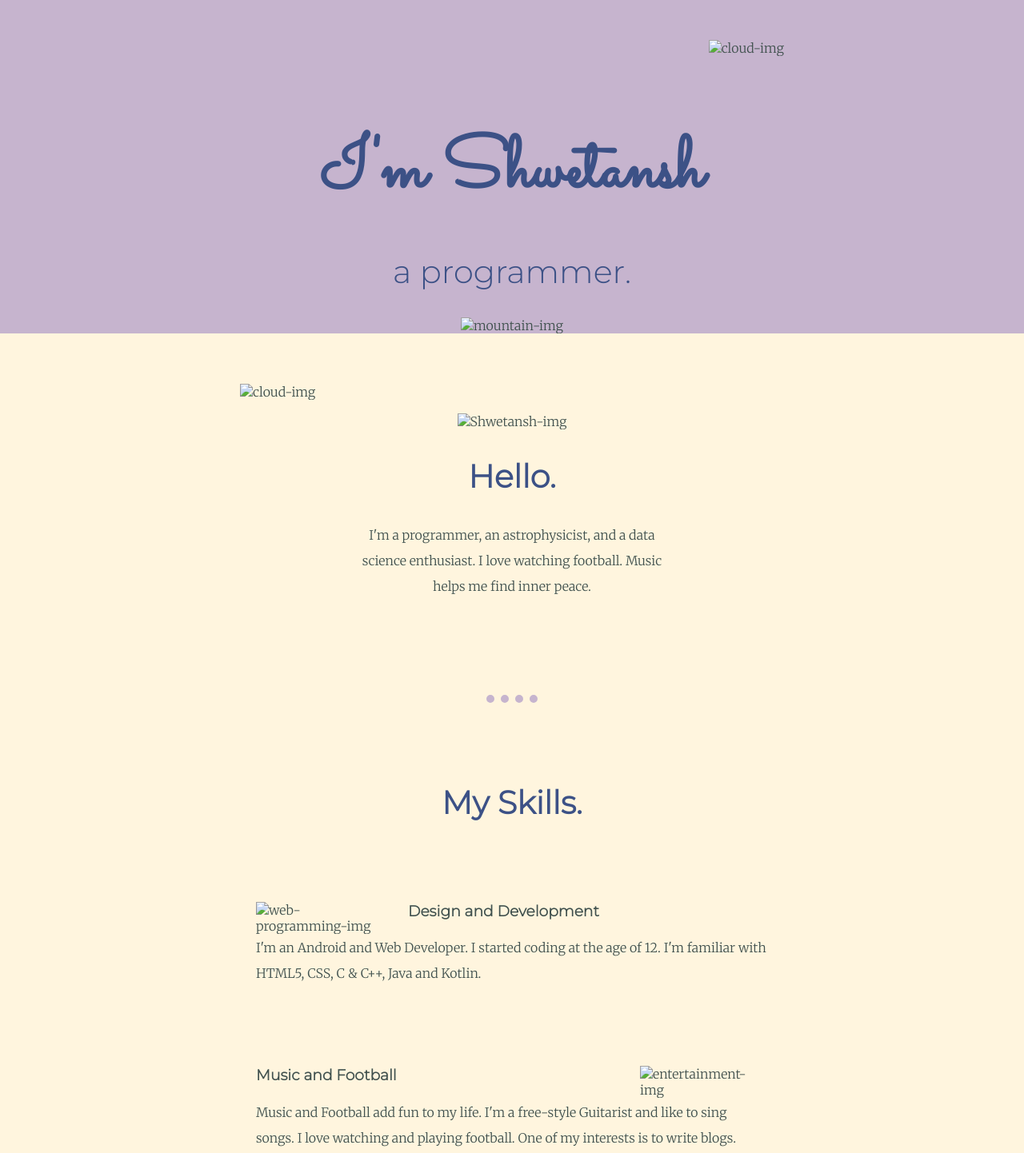
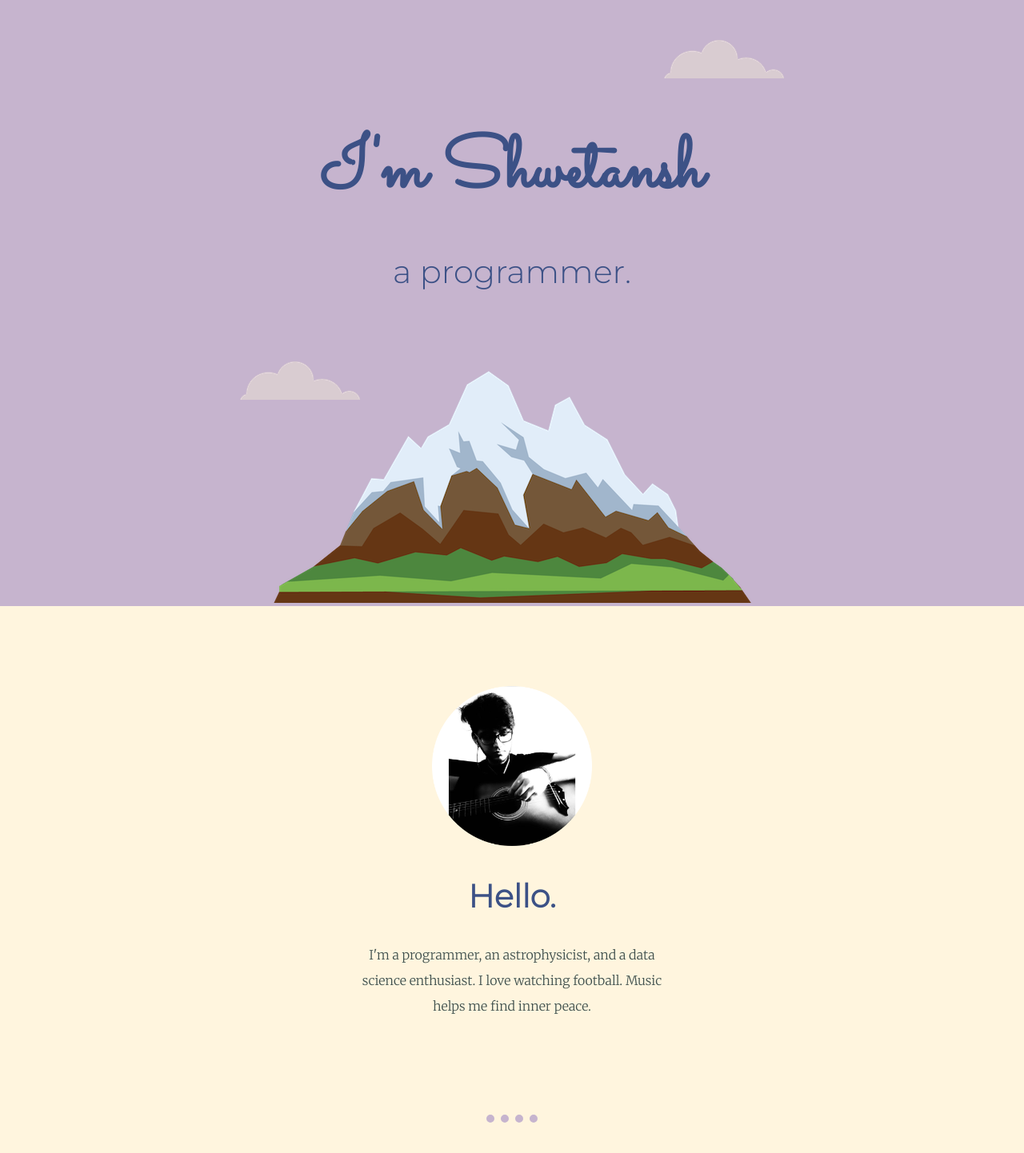
Before and after one commit to shwetanshsuman/cv, a plain HTML site: page index.html in a window 1280 px wide. Shown: the top 1442 px of the page at 80% size. Drawn offline with Linux system fonts and the light colour scheme; files that its build step writes are made by us from their sources.

Commit message:
Update index.html

```diff
--- a/index.html
+++ b/index.html
@@ -5,7 +5,7 @@
     <meta http-equiv="X-UA-Compatible" content="IE=edge">
     <meta name="viewport" content="width=device-width, initial-scale=1.0">
     <title>Shwetansh Suman</title>
-    <link rel="stylesheet" href="CSS/styles.css">
+    <link rel="stylesheet" href="styles.css">
     <link rel="shortcut icon" href="favicon.ico" type="image/x-icon">
     <link rel="preconnect" href="https://fonts.googleapis.com">
 <link rel="preconnect" href="https://fonts.gstatic.com" crossorigin>
@@ -13,16 +13,16 @@
 </head>
 <body>
     <div class="top_container">
-        <img class="top_cloud" src="images/cloud.png" alt="cloud-img">
+        <img class="top_cloud" src="cloud.png" alt="cloud-img">
         <h1>I'm Shwetansh</h1>
         <h2 class="header_two">a programmer.</h2>
-        <img class="bottom_cloud" src="images/cloud.png" alt="cloud-img">
-        <img src="images/mountain.png" alt="mountain-img">
+        <img class="bottom_cloud" src="cloud.png" alt="cloud-img">
+        <img src="mountain.png" alt="mountain-img">
     </div>
 
     <div class="middle_container">
         <div class="profile">
-          <img src="images/circle-cropped.png" width="200px" height="200px" alt="Shwetansh-img">
+          <img src="circle-cropped.png" width="200px" height="200px" alt="Shwetansh-img">
           <h2>Hello.</h2>
           <p class="intro">I'm a programmer, an astrophysicist, and a data science enthusiast. I love watching football. Music helps me find inner peace.</p><br>
         </div>
@@ -30,12 +30,12 @@
         <div class="skills">
           <h2>My Skills.</h2>
           <div class="skill_row">
-            <img class="skill_one" src="images/web-programming.png" alt="web-programming-img">
+            <img class="skill_one" src="web-programming.png" alt="web-programming-img">
             <h3>Design and Development</h3>
             <p>I'm an Android and Web Developer. I started coding at the age of 12. I'm familiar with HTML5, CSS, C & C++, Java and Kotlin.</p>
           </div>
           <div class="skill_row">
-            <img class="skill_two" src="images/movie.png" alt="entertainment-img">
+            <img class="skill_two" src="movie.png" alt="entertainment-img">
             <h3>Music and Football</h3>
             <p>Music and Football add fun to my life. I'm a free-style Guitarist and like to sing songs. I love watching and playing football. One of my interests is to write blogs.</p>
           </div>
```
